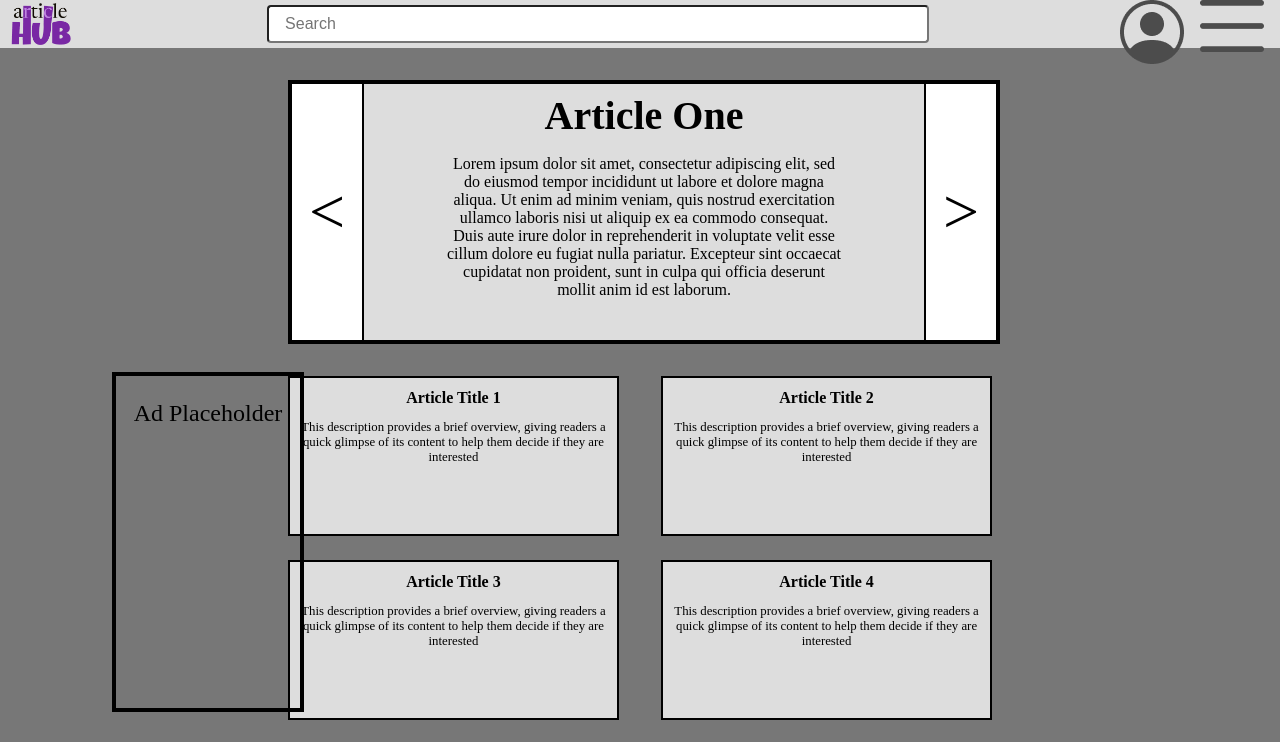
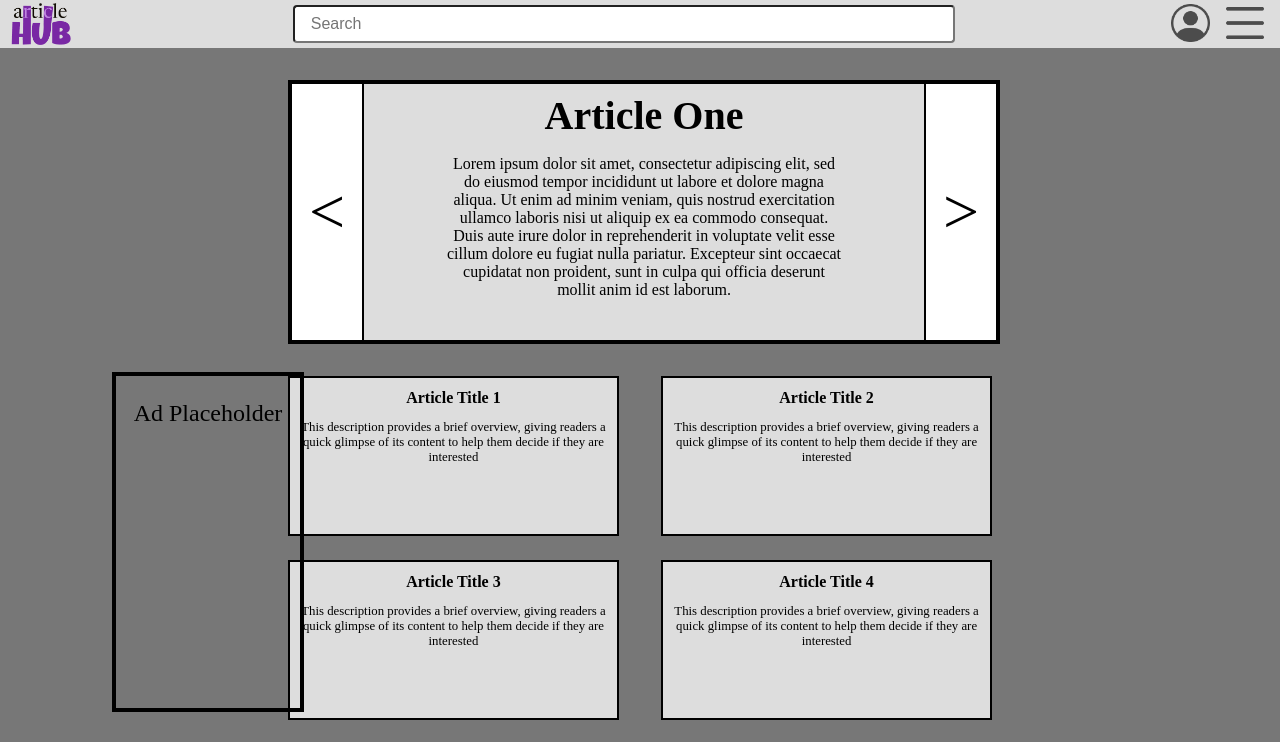
Before and after one commit to IlliaMan/PublishingPlatform, a Svelte app: page / in a window 1280 px wide. Shown: the top 742 px of the page. Built offline with nearby package versions, Linux system fonts and the light colour scheme.

Commit message:
Header fixed dimensions

```diff
--- a/src/Header.svelte
+++ b/src/Header.svelte
@@ -6,19 +6,19 @@
 <img src="logo.png" alt="logo" class="logo"/>
  <input type="text" placeholder="Search"/>
  <button on:click={() => { console.log('clicked'); }}>
-    <img src="ProfileIcon.png" alt="Progile Icon" class="profile"/>
+    <img src="ProfileIcon.png" alt="Progile Icon" class="image profile"/>
  </button>
   <button on:click={() => { console.log('clicked'); }}>
-    <img src="MenuIcon.png" alt="Menu Icon" class="profile"/>
+    <img src="MenuIcon.png" alt="Menu Icon" class="image menu-icon"/>
  </button>
 </header>
 
 <style>
-
   .logo {
     padding: 0.375rem;
     margin-left: 1rem;
   }
+
   header {
     display: flex;
     flex-direction: row;
@@ -42,7 +42,13 @@
     all: unset;
     margin-right: 2rem;
   }
-  .profile {
+
+  .image {
     filter: brightness(0.3);
+    height: 80%;
+  }
+
+  .menu-icon {
+    height: 65%;
   }
 </style>
```
